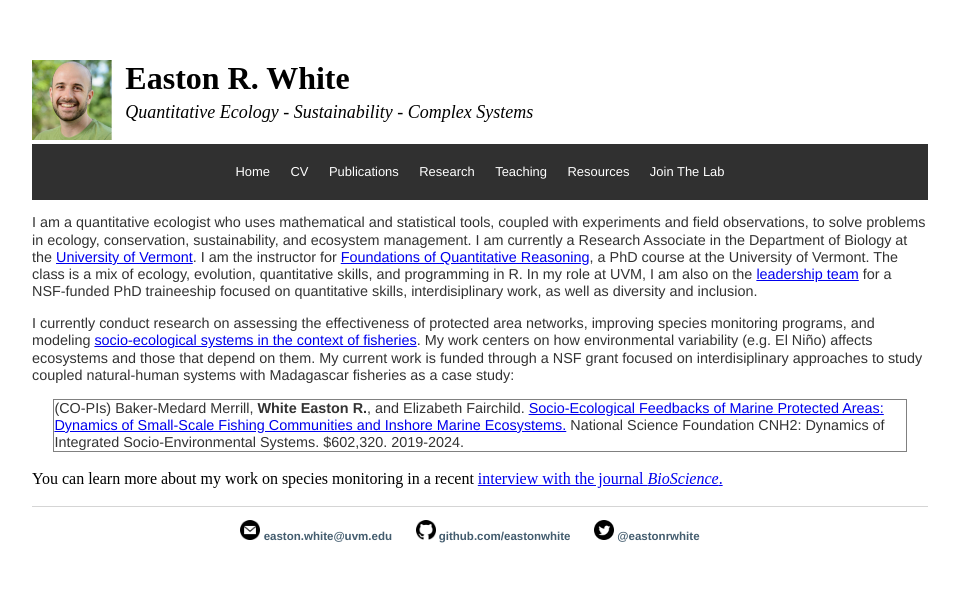
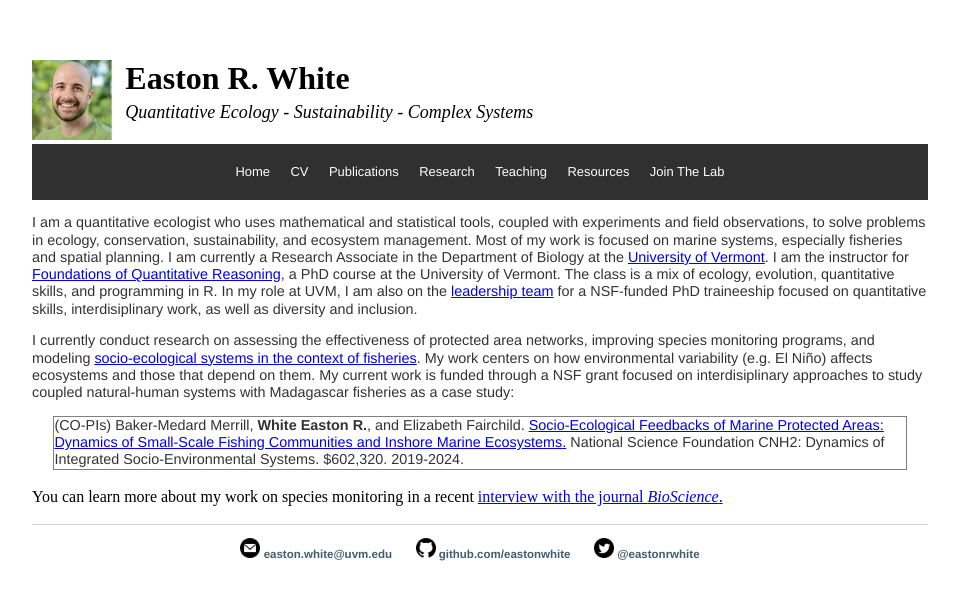
Before and after one commit to eastonwhite/eastonwhite.github.io, a Jekyll site: the page built from index.html, in a window 1280 px wide. Shown: the top 600 px of the page, without its empty margins (160-1119 px from the left). Built offline with Jekyll 4.4.1, drawn with Linux system fonts in a browser that asks for light colours.

Commit message:
updated intro

```diff
--- a/index.html
+++ b/index.html
@@ -4,7 +4,7 @@
 ---
 
 <p>
-I am a quantitative ecologist who uses mathematical and statistical tools, coupled with experiments and field observations, to solve problems in ecology, conservation, sustainability, and ecosystem management. I am currently a Research Associate in the Department of Biology at the <a href="https://www.uvm.edu/">University of Vermont</a>.  I am the instructor for <a href="https://eastonwhite.github.io/QuantReasoning/">Foundations of Quantitative Reasoning</a>, a PhD course at the University of Vermont. The class is a mix of ecology, evolution, quantitative skills, and programming in R. In my role at UVM, I am also on the <a href="https://www.uvm.edu/quest/leadership-team">leadership team</a> for a NSF-funded PhD traineeship focused on quantitative skills, interdisiplinary work, as well as diversity and inclusion.</p>
+I am a quantitative ecologist who uses mathematical and statistical tools, coupled with experiments and field observations, to solve problems in ecology, conservation, sustainability, and ecosystem management. Most of my work is focused on marine systems, especially fisheries and spatial planning. I am currently a Research Associate in the Department of Biology at the <a href="https://www.uvm.edu/">University of Vermont</a>.  I am the instructor for <a href="https://eastonwhite.github.io/QuantReasoning/">Foundations of Quantitative Reasoning</a>, a PhD course at the University of Vermont. The class is a mix of ecology, evolution, quantitative skills, and programming in R. In my role at UVM, I am also on the <a href="https://www.uvm.edu/quest/leadership-team">leadership team</a> for a NSF-funded PhD traineeship focused on quantitative skills, interdisiplinary work, as well as diversity and inclusion.</p>
 
 <p>I currently conduct research on assessing the effectiveness of protected area networks, improving species monitoring programs, and modeling <a href="https://eastonwhite.github.io/research/#SES">socio-ecological systems in the context of fisheries</a>. My work centers on how environmental variability (e.g. El Niño) affects ecosystems and those that depend on them. My current work is funded through a NSF grant focused on interdisiplinary approaches to study coupled natural-human systems with Madagascar fisheries as a case study:</p>
 
```
